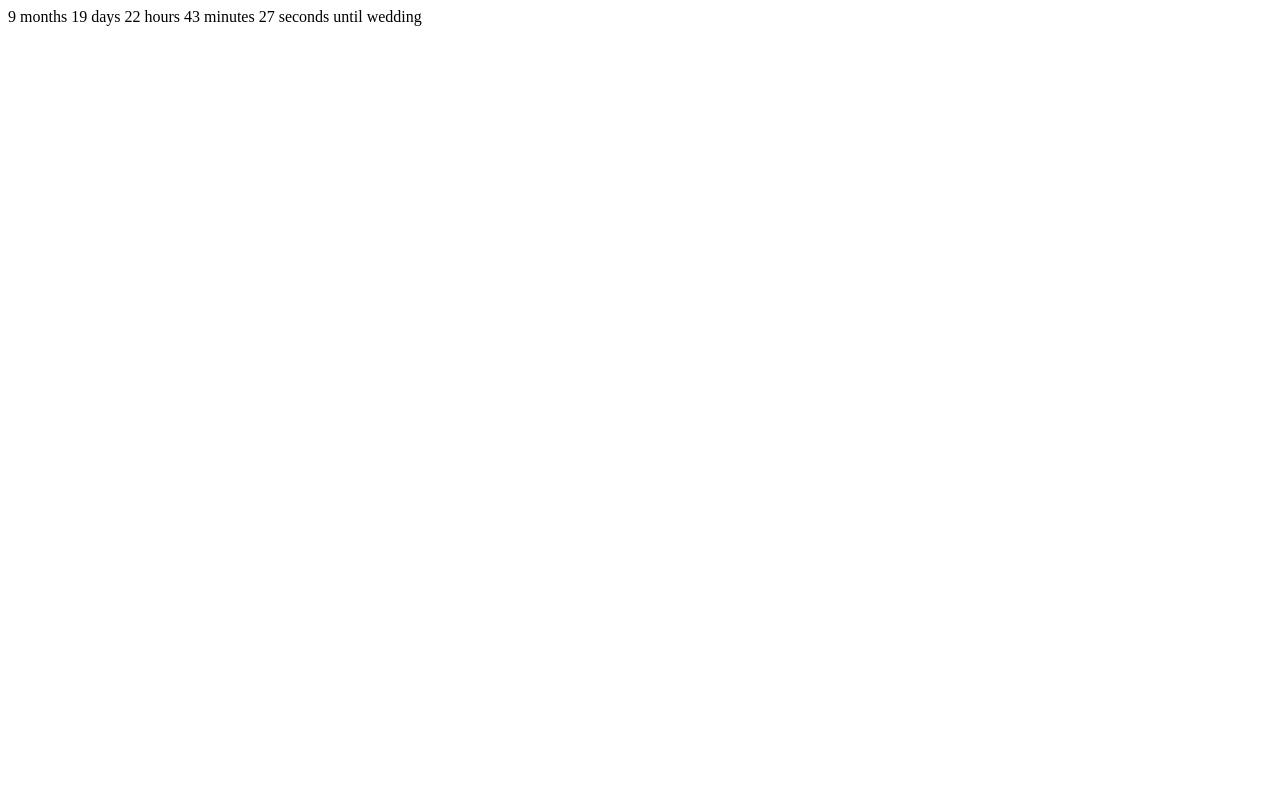
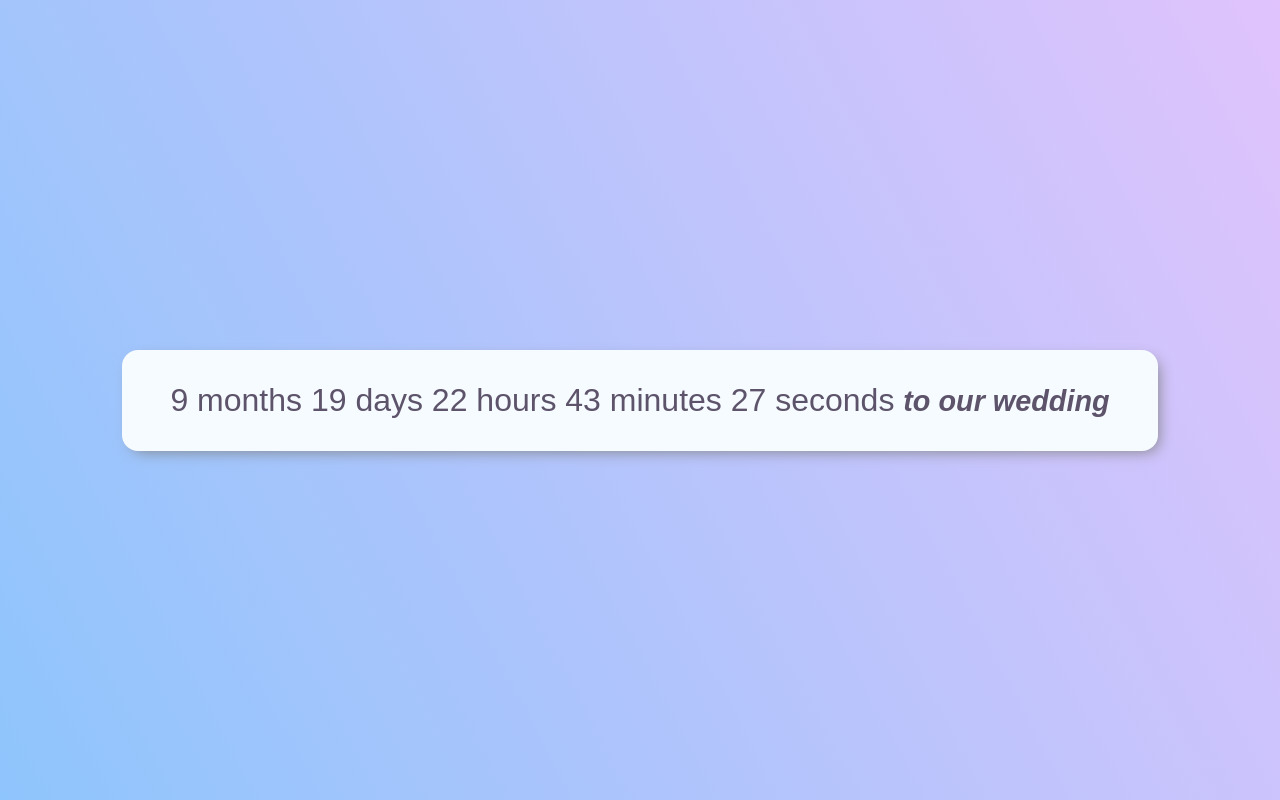
Before and after one commit to hzburki/wedding-site, a Gatsby site: page / in a window 1280 px wide. Built offline with nearby package versions, Linux system fonts and the light colour scheme; Gatsby itself is replaced by a stand-in of ours.

Commit message:
added styling

```diff
--- a/src/pages/index.js
+++ b/src/pages/index.js
@@ -1,40 +1,77 @@
-import moment from 'moment'
 import * as React from "react"
 import momentTz from 'moment-timezone'
 import Countdown from 'react-countdown';
 
 import { calculateIntervals } from "../helpers/timer"
 
+import "../styles/global.css"
+
 const WEDDING_DATE = '2022-10-28 00:00:00';
 
+const pageStyle = {
+  background: 'linear-gradient(62deg, #8EC5FC 0%, #E0C3FC 100%)',
+  display: 'flex',
+  flex: 1,
+  justifyContent: 'center',
+  alignItems: 'center',
+  minHeight: '100vh'
+}
+
+const counterContainer = {
+  borderRadius: '1rem',
+  padding: '2rem 3rem',
+  minWidth: '50%',
+  display: 'flex',
+  justifyContent: 'center',
+  alignItems: 'center',
+  backgroundColor: "#F5FBFF",
+  boxShadow: '5px 5px 15px -5px grey',
+}
+
+const fontStyle = {
+  fontSize: '2rem',
+  fontFamily: 'sans-serif',
+  color: '#5D536A'
+}
+
 const IndexPage = () => {
+  const formatText = ({ time, text }) => (
+    <span>
+      {time !== 0 && (
+        `${time} ${text}${time === 1 ? '' : 's'}`
+      )}{' '}
+    </span>
+  )
+
   const renderer = (event) => {
     const { days, hours, minutes, seconds } = event
     const { months, daysInMonth } = calculateIntervals({ days })
 
-    console.log('event', event)
-
     return (
-      <span>
-        {months}{' '}months{' '}
-        {daysInMonth}{' '}days{' '}
-        {hours}{' '}hours{' '}
-        {minutes}{' '}minutes{' '}
-        {seconds}{' '}seconds{' '}
-        until wedding
+      <span style={fontStyle}>
+        <span>
+          {formatText({ time: months, text: 'month' })}
+          {formatText({ time: daysInMonth, text: 'day' })}
+          {formatText({ time: hours, text: 'hour' })}
+          {formatText({ time: minutes, text: 'minute' })}
+          {formatText({ time: seconds, text: 'second' })}
+        </span>
+        <em style={{ fontSize: '1.8rem', fontWeight: '900' }}>to our wedding</em>
       </span>
     )
   }
 
   const timezoneCorrectedData = momentTz.tz(WEDDING_DATE, 'Asia/Karachi').toDate();
 
-  console.log('days difference', moment().diff(timezoneCorrectedData, 'days'))
-
   return (
-    <Countdown
-      date={timezoneCorrectedData}
-      renderer={(e) => renderer(e)}
-    />
+    <div style={pageStyle}>
+      <div style={counterContainer}>
+        <Countdown
+          date={timezoneCorrectedData}
+          renderer={(e) => renderer(e)}
+        />
+      </div>
+    </div>
   )
 }
 
--- /dev/null
+++ b/src/styles/global.css
@@ -0,0 +1,4 @@
+html, body {
+  margin: 0;
+  padding: 0;
+}
```
